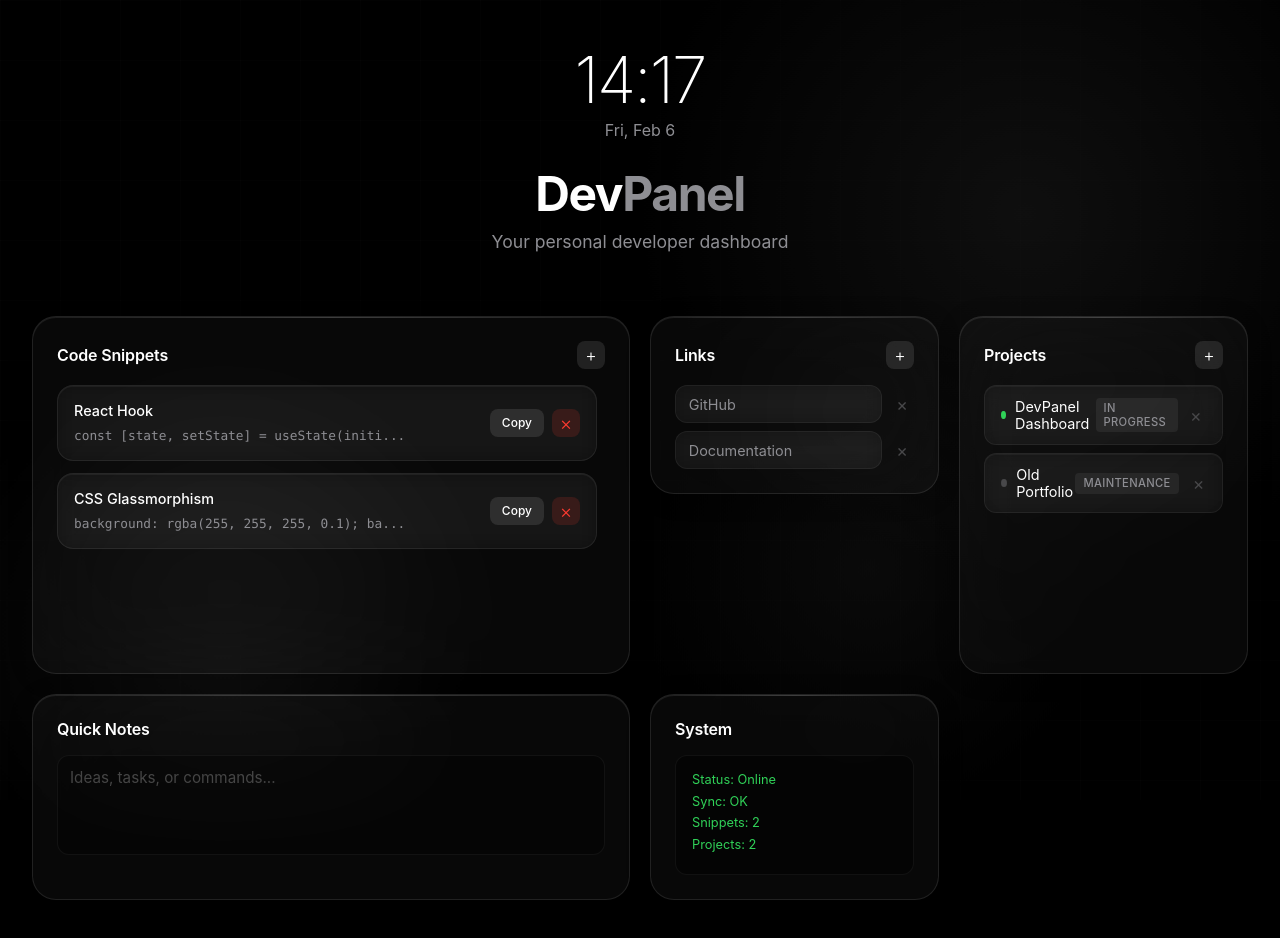
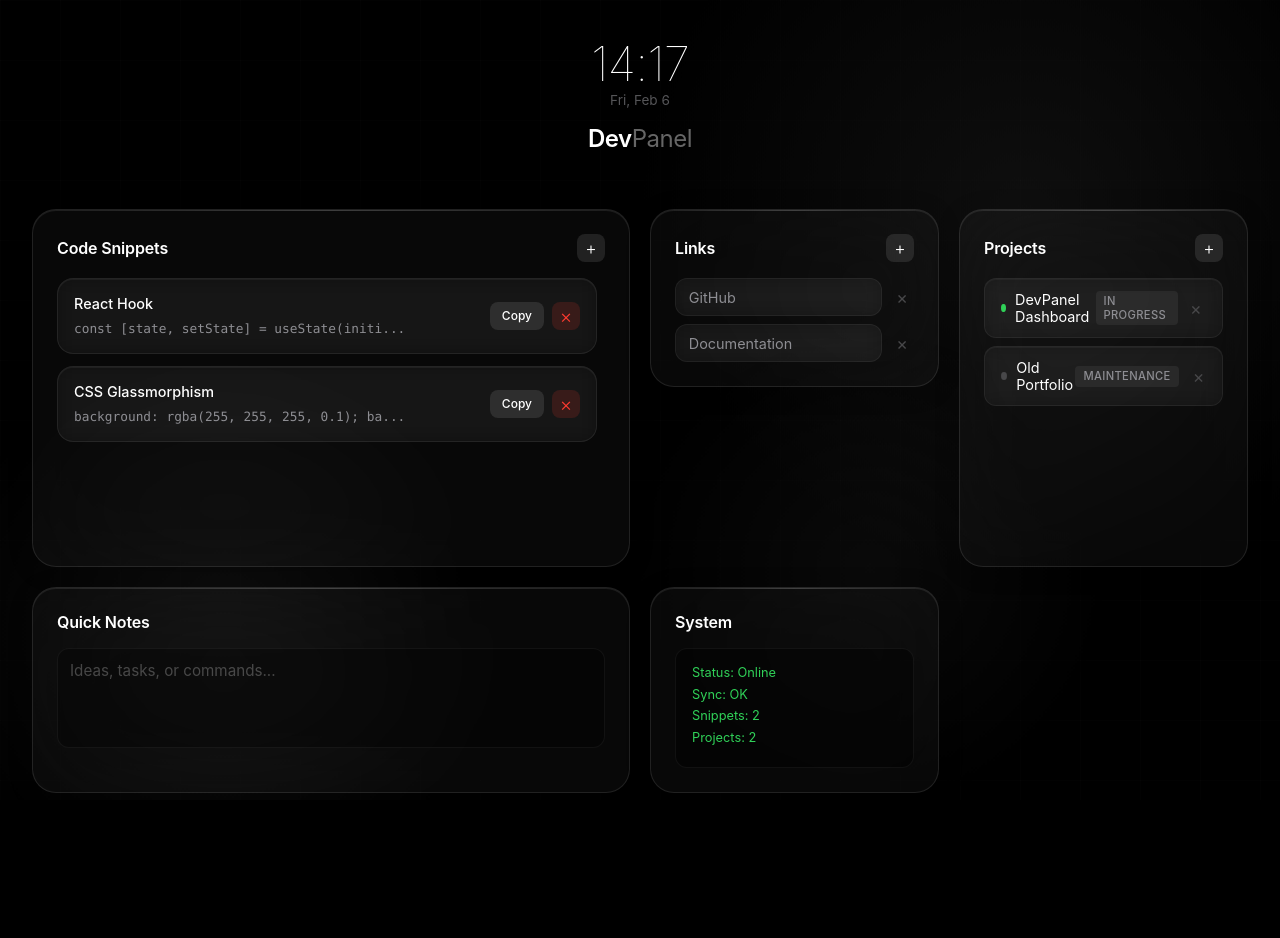
Before and after one commit to SnoW-099/vibe, a React (Vite) app: page / in a window 1280 px wide. Shown: the top 938 px of the page. After the commit the page ends 889 px from the top, so only its background shows below. Built offline with nearby package versions, Linux system fonts and the light colour scheme.

Commit message:
style: minimal header design

```diff
--- a/src/App.css
+++ b/src/App.css
@@ -30,7 +30,7 @@
 /* ===== HEADER & CLOCK ===== */
 .main-header {
   text-align: center;
-  padding: 3rem 2rem 2rem;
+  padding: 2.5rem 2rem 1.5rem;
   position: relative;
 }
 
@@ -38,38 +38,38 @@
   display: flex;
   flex-direction: column;
   align-items: center;
-  margin-bottom: 1.5rem;
+  margin-bottom: 1rem;
 }
 
 .clock-time {
-  font-size: 4rem;
-  font-weight: 200;
-  letter-spacing: -2px;
+  font-size: 3rem;
+  font-weight: 100;
+  letter-spacing: -1px;
   line-height: 1;
 }
 
 .clock-date {
-  font-size: 1rem;
+  font-size: 0.85rem;
   color: var(--text-secondary);
-  margin-top: 0.5rem;
+  margin-top: 0.25rem;
   font-weight: 400;
+  opacity: 0.6;
 }
 
 .main-header h1 {
-  font-size: 3rem;
-  letter-spacing: -0.03em;
-  font-weight: 700;
-  margin-bottom: 0.5rem;
+  font-size: 1.5rem;
+  letter-spacing: -0.02em;
+  font-weight: 600;
+  margin-bottom: 0;
 }
 
 .main-header h1 span {
-  color: var(--text-secondary);
+  font-weight: 400;
+  opacity: 0.4;
 }
 
 .main-header p {
-  color: var(--text-secondary);
-  font-size: 1.1rem;
-  font-weight: 400;
+  display: none;
 }
 
 .add-btn {
```
